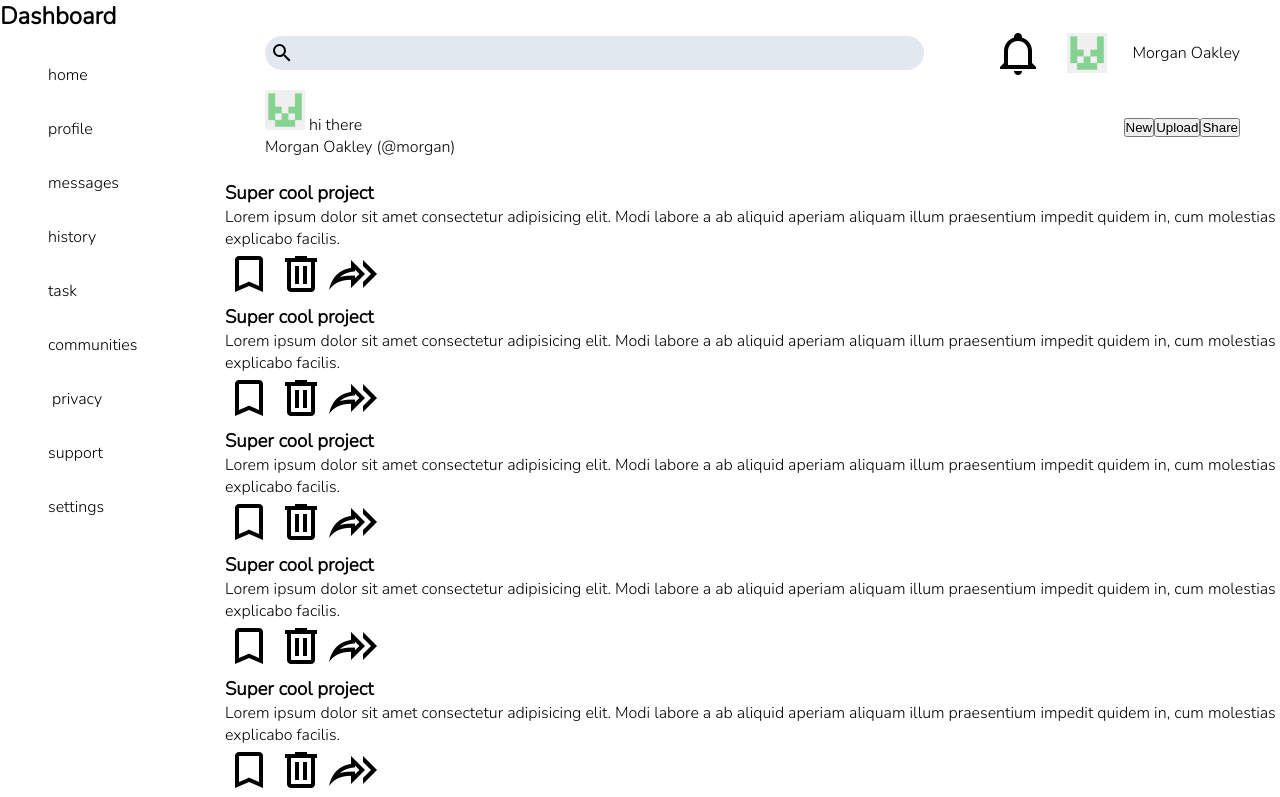
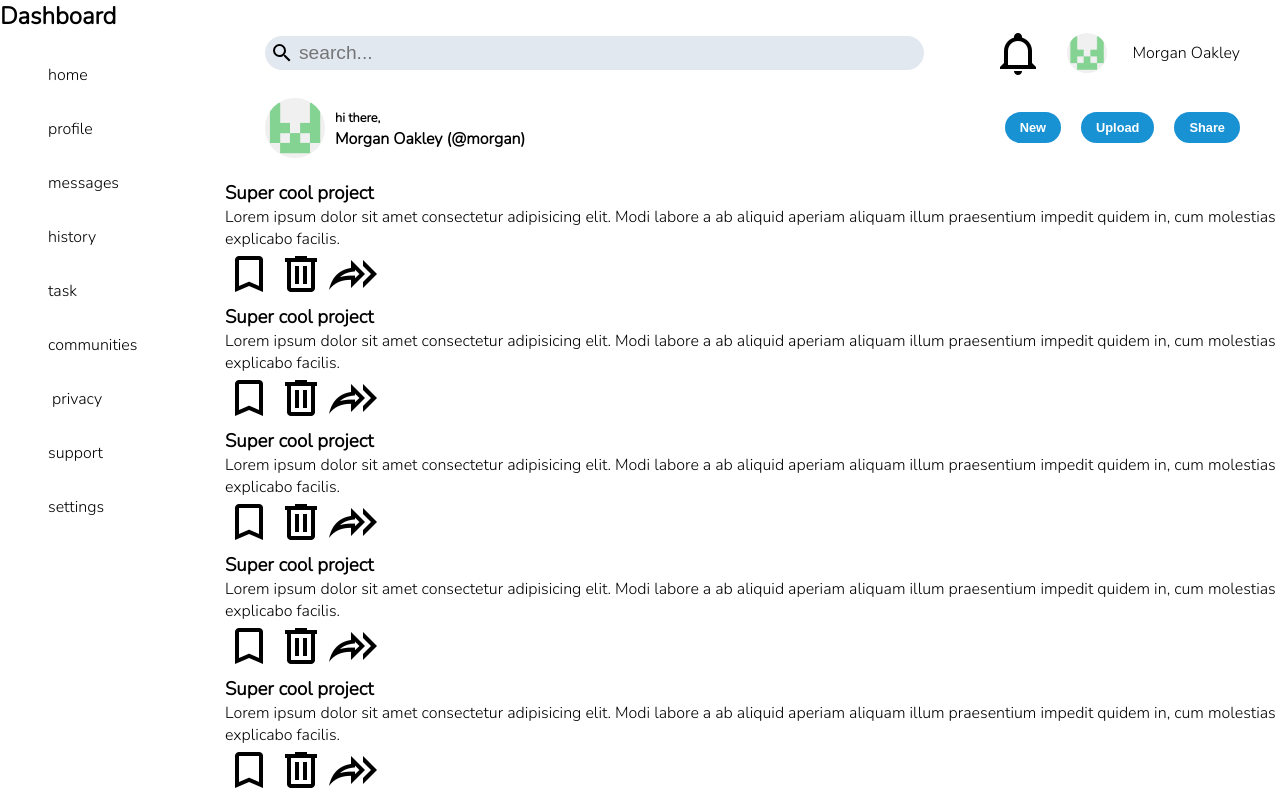
Before and after one commit to Hungry-munk/Admin-dashboard-2, a plain HTML site: page index.html in a window 1280 px wide. Shown: the top 797 px of the page. Drawn offline with Linux system fonts and the light colour scheme; a web font is replaced by a local one.

Commit message:
bottom header layout is roughly complete

```diff
--- a/index.html
+++ b/index.html
@@ -14,7 +14,7 @@
         <div class="left-header">
             <div class="search-bar">
                 <img src="img/search.svg" alt="">
-                <input type="search" name="" id="">
+                <input  placeholder="search..."type="search" name="" id="">
             </div>
         </div>
         <div class="right-header">
@@ -27,9 +27,11 @@
     <div class="bottom-header">
         <div class="left-header">
             <img src="img/profile-image.png" alt="">
-            <span>hi there</span>
-            <br>
-            <span>Morgan Oakley (@morgan)</span>
+            <div>
+                <span>hi there,</span>
+                <br>
+                <span>Morgan Oakley (@morgan)</span>
+            </div>
         </div>
         <div class="right-header">
             <button>New</button>
--- a/style.css
+++ b/style.css
@@ -8,7 +8,7 @@
     --blue-colour: #1992D4;
     --green-colour: #84D392;
     --background-gray: #E2E8F0;
-    --backgroound-white: #fff;
+    --white: #fff;
 }
 
 @font-face {
@@ -49,7 +49,7 @@ header {
 
 header > div.top-header {
     display: flex;
-    justify-content: space-around;
+    justify-content: space-between;
     gap: 70px;
 }
 
@@ -94,12 +94,37 @@ header > div.bottom-header {
 }
 
 header > div.bottom-header > .left-header {
+    display: flex;
+    align-items: center;
+    gap:10px;
+}
+header > div.bottom-header > .left-header img {
+    width: 60px;
+}
+header > div.bottom-header > .left-header span:first-child{
+    font-weight: 700;
+    font-size: 0.8rem;
+}
 
+header > div.bottom-header > .left-header span:last-child {
+    font-weight: 700;
+    font-size: 1rem;
 }
 
 header > div.bottom-header > .right-header{
     display: flex;
     align-items: center;
+    gap: 20px;
+}
+
+header > div.bottom-header > .right-header button {
+    background-color: var(--blue-colour);
+    color: var(--white);
+    font-weight: 700;
+    border: none;
+    border-radius: 20px;
+    padding: 8px 15px;
+    font-size: 0.8rem;
 }
 
 /* header end */
@@ -115,6 +140,7 @@ ul {
 
 img[src="img/profile-image.png"] {
     width: 40px; /* temporary sizing */
+    border-radius: 100%;
 }
 
 footer {
```
